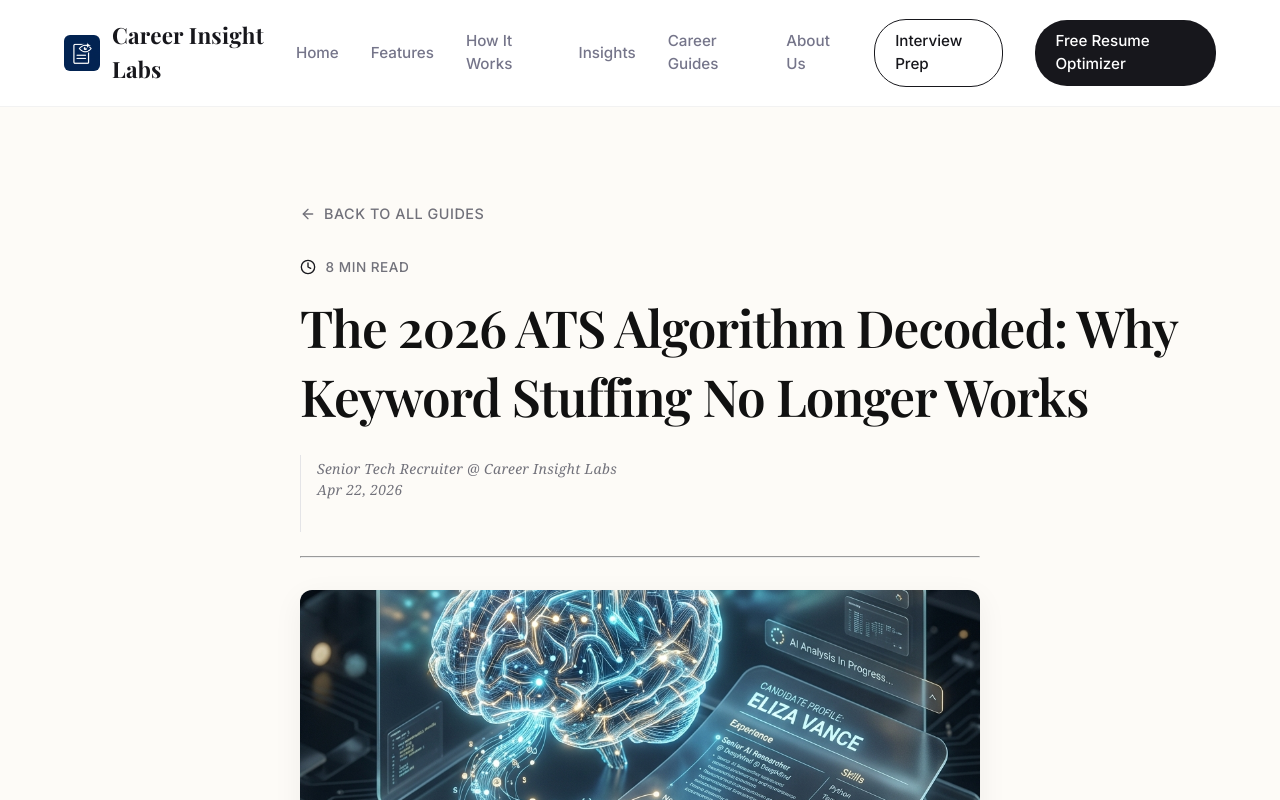
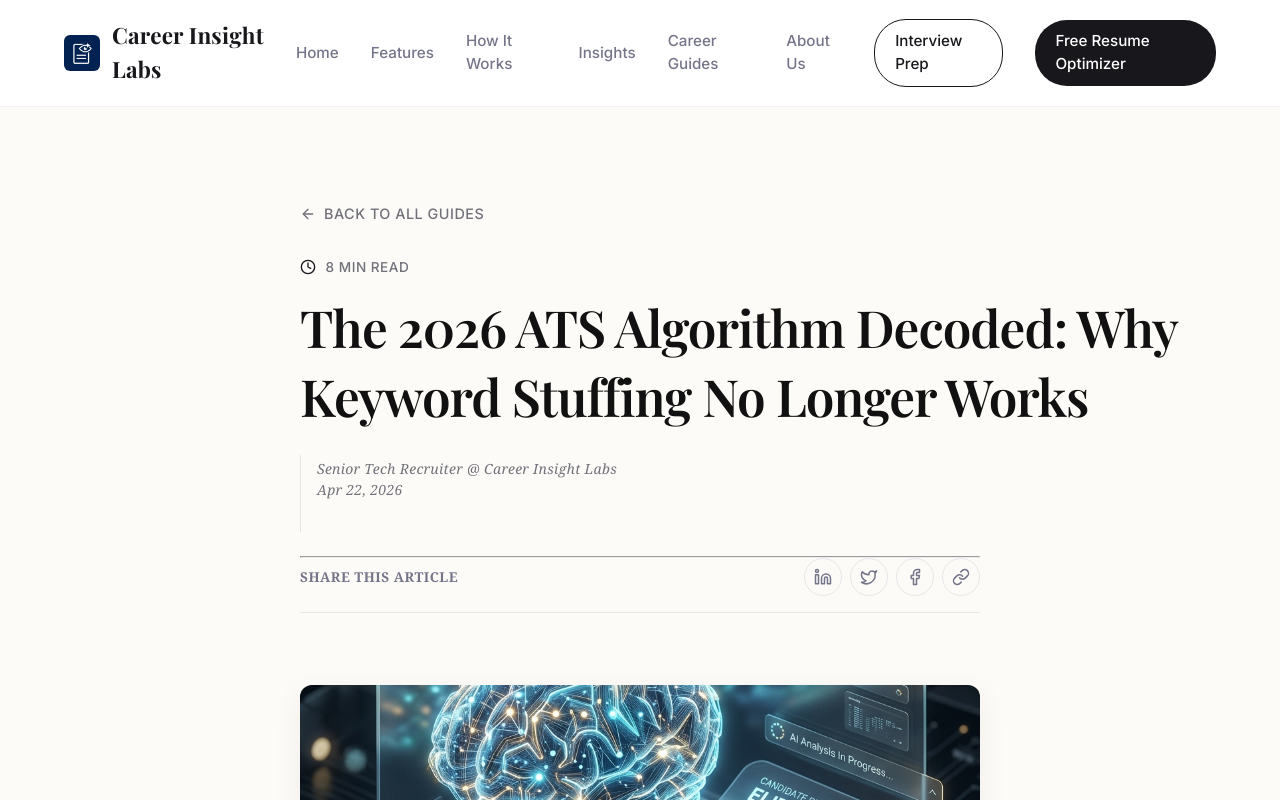
Before and after one commit to HermanTeng19/AI-Resume-Builder-SaaS, a React (Vite) app: page /blog/01-2026-ATS-Algorithm-Semantic-Understanding in a window 1280 px wide. Shown: the top 800 px of the page. Built offline with nearby package versions, Linux system fonts and the light colour scheme; a web font is replaced by a local one.

Commit message:
feat: add minimalist social share bar to blog posts

```diff
--- a/src/index.css
+++ b/src/index.css
@@ -1213,3 +1213,61 @@ html, body {
   overflow-x: hidden;
   width: 100%;
 }
+
+/* Blog Social Share */
+.blog-social-share {
+  display: flex;
+  align-items: center;
+  justify-content: space-between;
+  padding: 1.5rem 0 1rem;
+  margin-top: -1.5rem;
+  margin-bottom: 2.5rem;
+  border-bottom: 1px solid var(--border-color);
+}
+
+.share-label {
+  font-size: 0.85rem;
+  color: var(--text-muted);
+  font-weight: 600;
+  text-transform: uppercase;
+  letter-spacing: 0.5px;
+}
+
+.share-actions {
+  display: flex;
+  gap: 0.5rem;
+}
+
+.share-actions button {
+  background: transparent;
+  border: 1px solid var(--border-color);
+  color: var(--text-muted);
+  border-radius: 50%;
+  width: 38px;
+  height: 38px;
+  display: flex;
+  align-items: center;
+  justify-content: center;
+  cursor: pointer;
+  transition: all 0.2s ease;
+}
+
+.share-actions button:hover {
+  background: var(--soft-stone);
+  color: var(--primary-color);
+  border-color: var(--text-muted);
+}
+
+.share-actions button.copied {
+  background: var(--primary-color);
+  color: white;
+  border-color: var(--primary-color);
+}
+
+@media (max-width: 640px) {
+  .blog-social-share {
+    flex-direction: column;
+    align-items: flex-start;
+    gap: 1rem;
+  }
+}
--- a/src/pages/BlogPost.tsx
+++ b/src/pages/BlogPost.tsx
@@ -3,7 +3,7 @@ import { useParams, Link } from 'react-router-dom';
 import ReactMarkdown from 'react-markdown';
 import remarkGfm from 'remark-gfm';
 import rehypeRaw from 'rehype-raw';
-import { ArrowLeft, Clock } from 'lucide-react';
+import { ArrowLeft, Clock, Twitter, Linkedin, Facebook, Link as LinkIcon, Check } from 'lucide-react';
 import { imageMap } from '../content/imageMap';
 import { SEO } from '../components/SEO';
 
@@ -12,7 +12,10 @@ const modules = import.meta.glob('../content/blog/*.md', { query: '?raw', import
 const BlogPost: React.FC = () => {
   const { slug } = useParams<{ slug: string }>();
   const [content, setContent] = useState('');
+  const [headerContent, setHeaderContent] = useState('');
+  const [bodyContent, setBodyContent] = useState('');
   const [readingTime, setReadingTime] = useState(1);
+  const [copied, setCopied] = useState(false);
 
   useEffect(() => {
     window.scrollTo(0, 0); // Always start reading from the top
@@ -20,19 +23,29 @@ const BlogPost: React.FC = () => {
     if (modules[path]) {
       let text = modules[path] as string;
 
+      let header = '';
+      let body = '';
+
       // Inject the cover image after the first "---" separator
       const imageUrl = slug ? imageMap[slug] : undefined;
-      if (imageUrl) {
-        const separator = '---';
-        const splitIndex = text.indexOf(separator);
-        if (splitIndex !== -1) {
-          const before = text.substring(0, splitIndex + separator.length);
-          const after = text.substring(splitIndex + separator.length);
-          text = `${before}\n\n<img src="${imageUrl}" alt="Article Cover" class="blog-cover-image" />\n\n${after}`;
+      const separator = '---';
+      const splitIndex = text.indexOf(separator);
+
+      if (splitIndex !== -1) {
+        header = text.substring(0, splitIndex + separator.length);
+        body = text.substring(splitIndex + separator.length);
+        if (imageUrl) {
+          body = `\n\n<img src="${imageUrl}" alt="Article Cover" class="blog-cover-image" />\n\n${body}`;
+        }
+      } else {
+        if (imageUrl) {
+          text = `<img src="${imageUrl}" alt="Article Cover" class="blog-cover-image" />\n\n${text}`;
         }
       }
 
       setContent(text);
+      setHeaderContent(header);
+      setBodyContent(body);
 
       // Simple reading time calculation (approx 200 words per minute)
       const words = text.trim().split(/\s+/).length;
@@ -48,6 +61,16 @@ const BlogPost: React.FC = () => {
   // Extract summary for description if possible
   const paragraphMatch = content.match(/\n([A-Za-z].*?)\n/);
   const description = paragraphMatch ? paragraphMatch[1].slice(0, 150) + '...' : `Read ${title} on Career Insight Labs.`;
+
+  const shareUrl = `https://careerinsightlabs.com/blog/${slug}`;
+  const encodedUrl = encodeURIComponent(shareUrl);
+  const encodedTitle = encodeURIComponent(title);
+
+  const handleCopy = () => {
+    navigator.clipboard.writeText(shareUrl);
+    setCopied(true);
+    setTimeout(() => setCopied(false), 2000);
+  };
 
   return (
     <div className="blog-post-wrapper">
@@ -67,11 +90,40 @@ const BlogPost: React.FC = () => {
         </div>
 
         <article className="markdown-body blog-markdown">
+          {headerContent && (
+            <ReactMarkdown
+              remarkPlugins={[remarkGfm]}
+              rehypePlugins={[rehypeRaw]}
+            >
+              {headerContent}
+            </ReactMarkdown>
+          )}
+
+          {headerContent && (
+            <div className="blog-social-share">
+              <span className="share-label">Share this article</span>
+              <div className="share-actions">
+                <button onClick={() => window.open(`https://www.linkedin.com/shareArticle?mini=true&url=${encodedUrl}&title=${encodedTitle}`, '_blank')} aria-label="Share on LinkedIn">
+                  <Linkedin size={18} />
+                </button>
+                <button onClick={() => window.open(`https://twitter.com/intent/tweet?url=${encodedUrl}&text=${encodedTitle}`, '_blank')} aria-label="Share on Twitter">
+                  <Twitter size={18} />
+                </button>
+                <button onClick={() => window.open(`https://www.facebook.com/sharer/sharer.php?u=${encodedUrl}`, '_blank')} aria-label="Share on Facebook">
+                  <Facebook size={18} />
+                </button>
+                <button onClick={handleCopy} aria-label="Copy link" className={copied ? 'copied' : ''}>
+                  {copied ? <Check size={18} /> : <LinkIcon size={18} />}
+                </button>
+              </div>
+            </div>
+          )}
+
           <ReactMarkdown
             remarkPlugins={[remarkGfm]}
             rehypePlugins={[rehypeRaw]}
           >
-            {content}
+            {bodyContent ? bodyContent : content}
           </ReactMarkdown>
         </article>
       </div>
```
